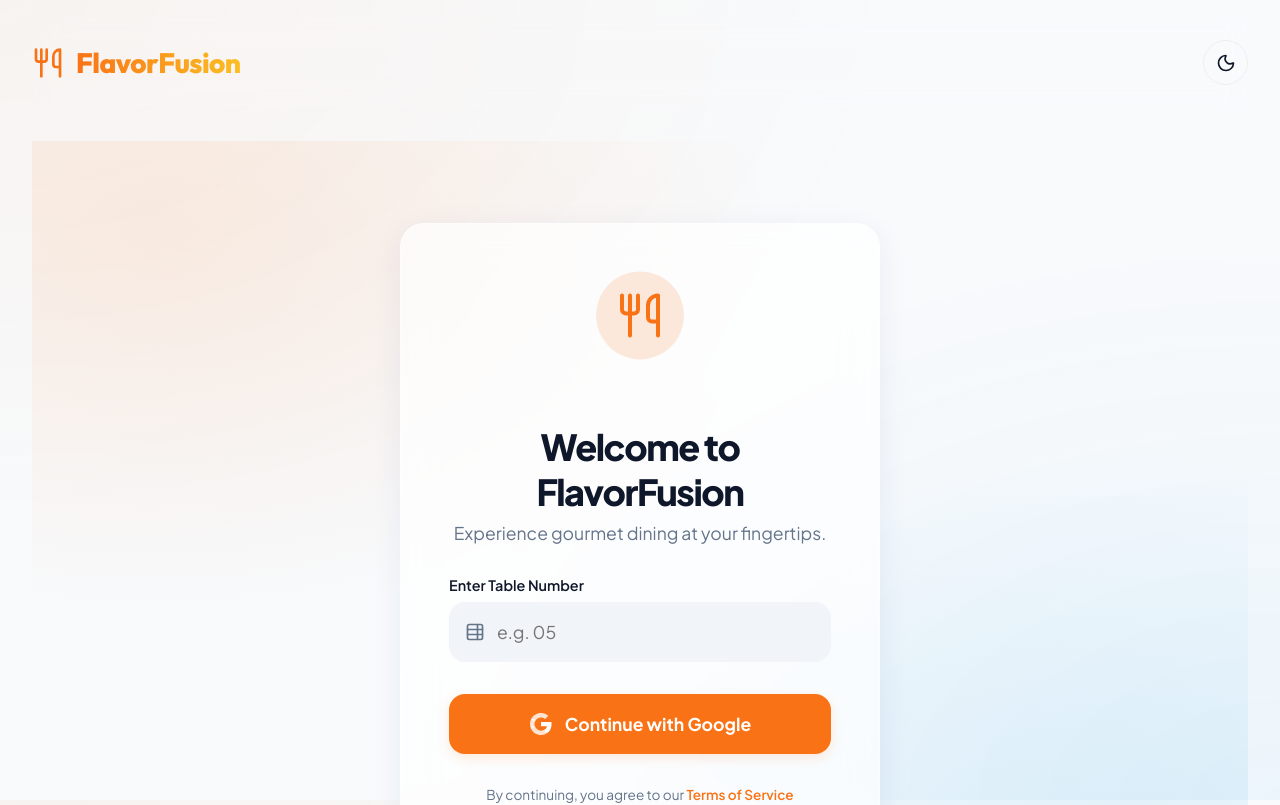
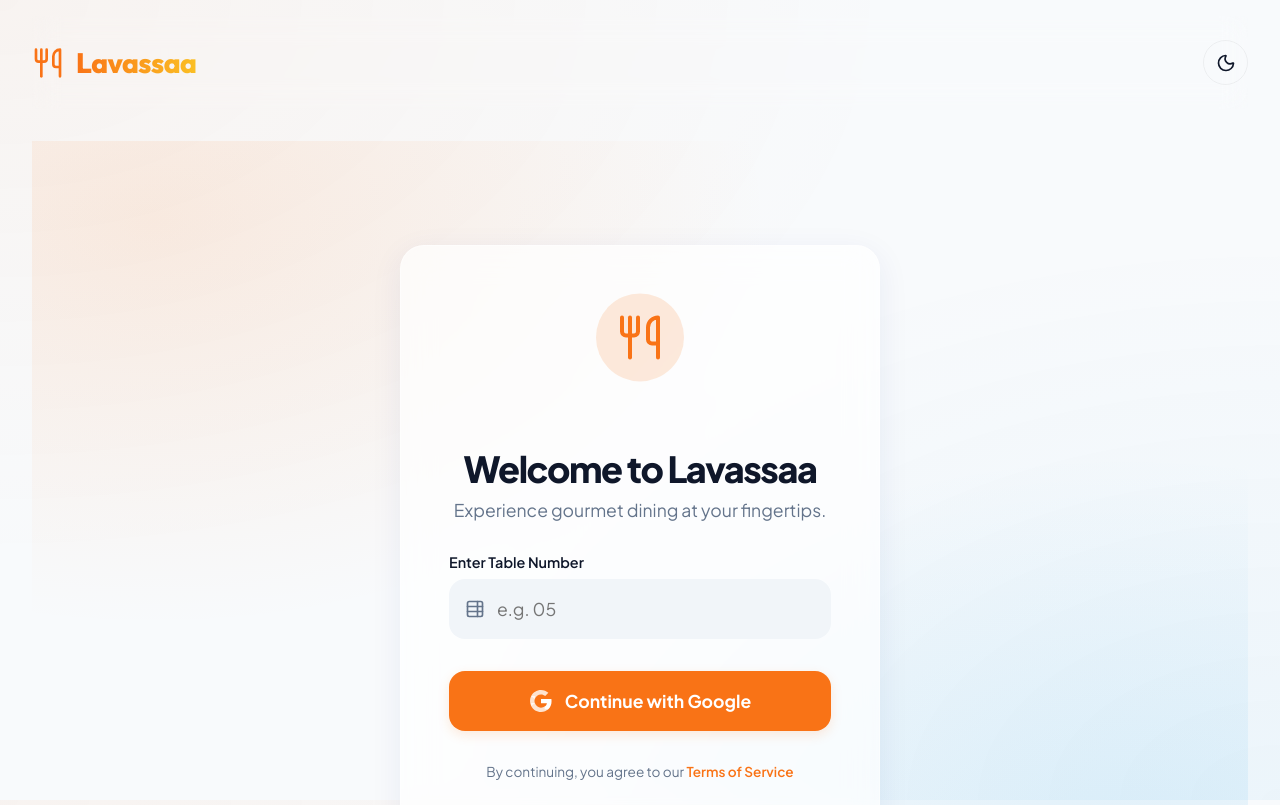
Before and after one commit to dgulati352-cpu/lavasa, a React (Vite) app: page / in a window 1280 px wide. Shown: the top 805 px of the page. Built offline with nearby package versions, Linux system fonts and the light colour scheme; no server answers; the database is empty.

Commit message:
Update brand name to Lavassaa and configure new Firebase project

```diff
--- a/index.html
+++ b/index.html
@@ -9,8 +9,8 @@
     <meta name="theme-color" content="#6366f1" />
     <meta name="apple-mobile-web-app-capable" content="yes" />
     <meta name="apple-mobile-web-app-status-bar-style" content="black-translucent" />
-    <meta name="description" content="FlavorFusion — premium restaurant ordering. Browse the menu, customize portions, and order from your table." />
-    <title>FlavorFusion</title>
+    <meta name="description" content="Lavassaa — premium restaurant ordering. Browse the menu, customize portions, and order from your table." />
+    <title>Lavassaa</title>
   </head>
   <body>
     <div id="root"></div>
--- a/package.json
+++ b/package.json
@@ -11,7 +11,7 @@
   },
   "dependencies": {
     "@emailjs/browser": "^4.4.1",
-    "firebase": "^11.0.0",
+    "firebase": "^11.10.0",
     "framer-motion": "^12.38.0",
     "lucide-react": "^1.11.0",
     "react": "^19.2.5",
--- a/public/sw.js
+++ b/public/sw.js
@@ -1,4 +1,4 @@
-const CACHE_NAME = 'flavorfusion-v2.0.2';
+const CACHE_NAME = 'lavassaa-v2.0.2';
 const VERSION = '2.0.2';
 const STATIC_ASSETS = [
   '/',
--- a/src/App.jsx
+++ b/src/App.jsx
@@ -201,7 +201,7 @@
         <header>
           <div style={{ display: 'flex', alignItems: 'center', gap: '0.75rem' }}>
             <Utensils size={32} color="var(--accent-primary)" />
-            <h1 style={{ margin: 0 }}>FlavorFusion</h1>
+            <h1 style={{ margin: 0 }}>Lavassaa</h1>
           </div>
           <div style={{ display: 'flex', alignItems: 'center', gap: '0.75rem' }}>
             {deferredPrompt && (
@@ -236,7 +236,7 @@
       <header>
         <div style={{ display: 'flex', alignItems: 'center', gap: '0.75rem' }}>
           <Utensils size={32} color="var(--accent-primary)" />
-          <h1 style={{ margin: 0 }}>FlavorFusion</h1>
+          <h1 style={{ margin: 0 }}>Lavassaa</h1>
         </div>
 
         <div className="tabs">
@@ -333,7 +333,7 @@
       }}>
         <div style={{ display: 'flex', alignItems: 'center', gap: '0.5rem' }}>
           <Utensils size={14} />
-          <span>FlavorFusion Premium &copy; 2026</span>
+          <span>Lavassaa Premium &copy; 2026</span>
         </div>
         <div style={{ display: 'flex', alignItems: 'center', gap: '0.5rem', background: 'var(--bg-secondary)', padding: '4px 10px', borderRadius: '12px' }}>
           <Info size={12} />
--- a/src/components/CustomerView.jsx
+++ b/src/components/CustomerView.jsx
@@ -281,7 +281,7 @@
               animate={{ y: 0, opacity: 1 }}
               transition={{ delay: 0.2 }}
             >
-              FlavorFusion Premium
+              Lavassaa Premium
             </motion.h2>
             <motion.p
               className="hero-subtitle"
--- a/src/components/LoginView.jsx
+++ b/src/components/LoginView.jsx
@@ -48,7 +48,7 @@
               <Utensils size={48} color="var(--accent-primary)" />
             </div>
           </motion.div>
-          <h2 style={{ fontSize: '2.25rem', fontWeight: 800, letterSpacing: '-0.04em', marginTop: '1.5rem' }}>Welcome to FlavorFusion</h2>
+          <h2 style={{ fontSize: '2.25rem', fontWeight: 800, letterSpacing: '-0.04em', marginTop: '1.5rem' }}>Welcome to Lavassaa</h2>
           <p style={{ fontSize: '1.1rem', marginTop: '0.5rem', color: 'var(--text-muted)' }}>Experience gourmet dining at your fingertips.</p>
         </div>
 
--- a/src/components/PaymentModal.jsx
+++ b/src/components/PaymentModal.jsx
@@ -40,7 +40,7 @@
       key: import.meta.env.VITE_RAZORPAY_KEY_ID || "rzp_test_dummy_key",
       amount: Math.round(total * 100),
       currency: "INR",
-      name: "FlavorFusion Premium",
+      name: "Lavassaa Premium",
       description: "Food Order Payment",
       handler: function (response) {
         setIsProcessing(false);
--- a/src/firebase.js
+++ b/src/firebase.js
@@ -2,14 +2,14 @@
 import { getDatabase } from 'firebase/database';
 import { getAuth, GoogleAuthProvider } from 'firebase/auth';
 
-const firebaseConfig = {
-  apiKey: "AIzaSyDPOCPfX1-tB0BfSfku8Oer4tY9foqGE8s",
-  authDomain: "hotel-frontend-d7ed9.firebaseapp.com",
-  projectId: "hotel-frontend-d7ed9",
-  storageBucket: "hotel-frontend-d7ed9.appspot.com",
-  messagingSenderId: "367253457199",
-  appId: "1:367253457199:web:df21590fc3673ab2c40c83",
-  databaseURL: "https://hotel-frontend-d7ed9-default-rtdb.asia-southeast1.firebasedatabase.app"
+const firebaseConfig =  {
+  apiKey: "AIzaSyBBbezOlYsEQD-1EQ7oxC1BlFREj-4JXHE",
+  authDomain: "lavasa-52e19.firebaseapp.com",
+  projectId: "lavasa-52e19",
+  storageBucket: "lavasa-52e19.firebasestorage.app",
+  messagingSenderId: "487517193462",
+  appId: "1:487517193462:web:7caddd9b4e0cec5a1658d7",
+  measurementId: "G-PRY4H1CGDV"
 };
 
 const app = initializeApp(firebaseConfig);
--- a/src/utils/email.js
+++ b/src/utils/email.js
@@ -12,7 +12,7 @@
     to_name: user.displayName || 'Valued Guest',
     to_email: user.email,
     table_number: tableNumber,
-    message: `Welcome to FlavorFusion! We are excited to serve you at Table ${tableNumber}. Explore our menu and enjoy your meal.`
+    message: `Welcome to Lavassaa! We are excited to serve you at Table ${tableNumber}. Explore our menu and enjoy your meal.`
   };
 
   try {
```
Also changed, not shown: public/manifest.json, 1 other file (tests, documents, lock files or other folders).
